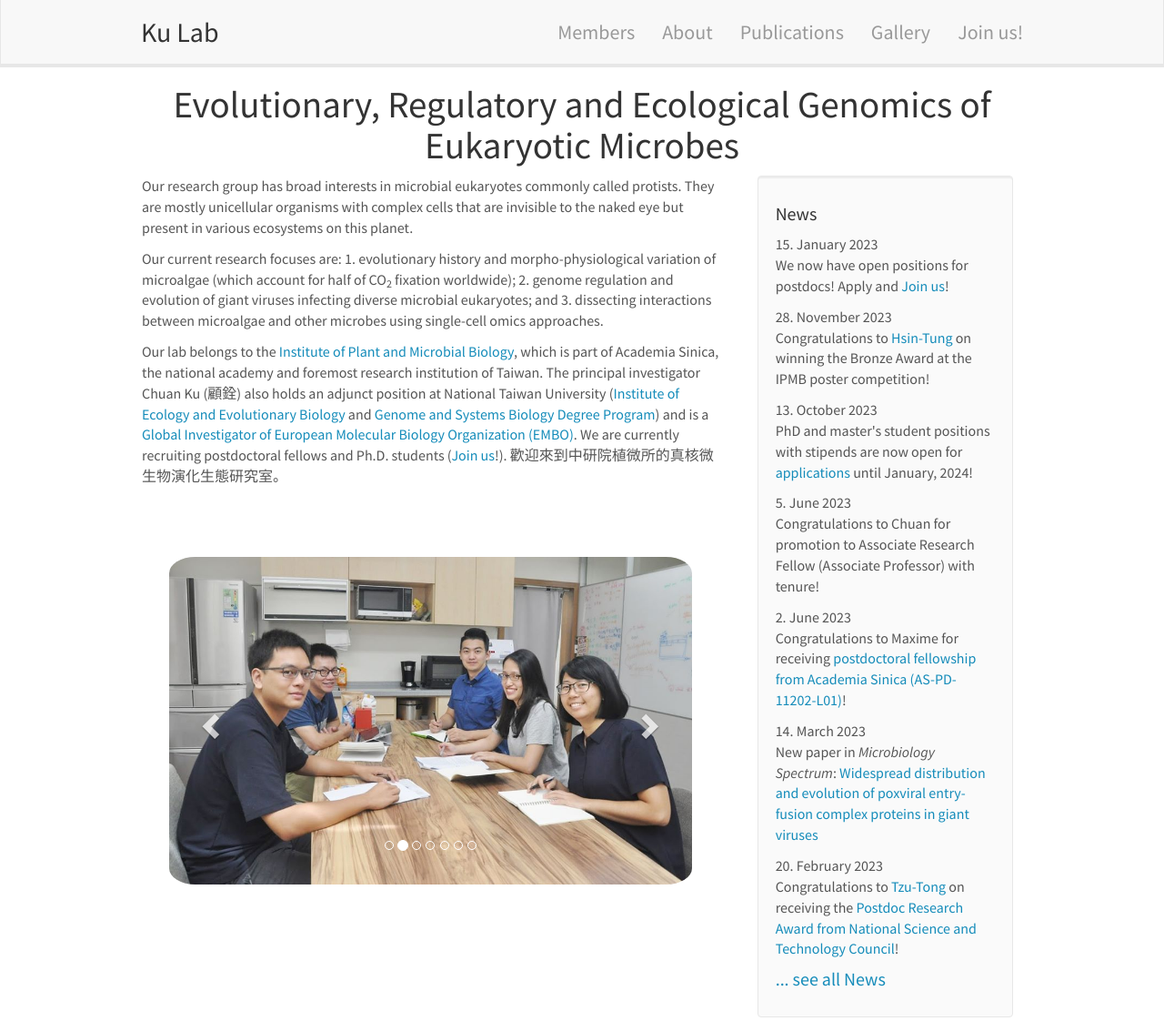
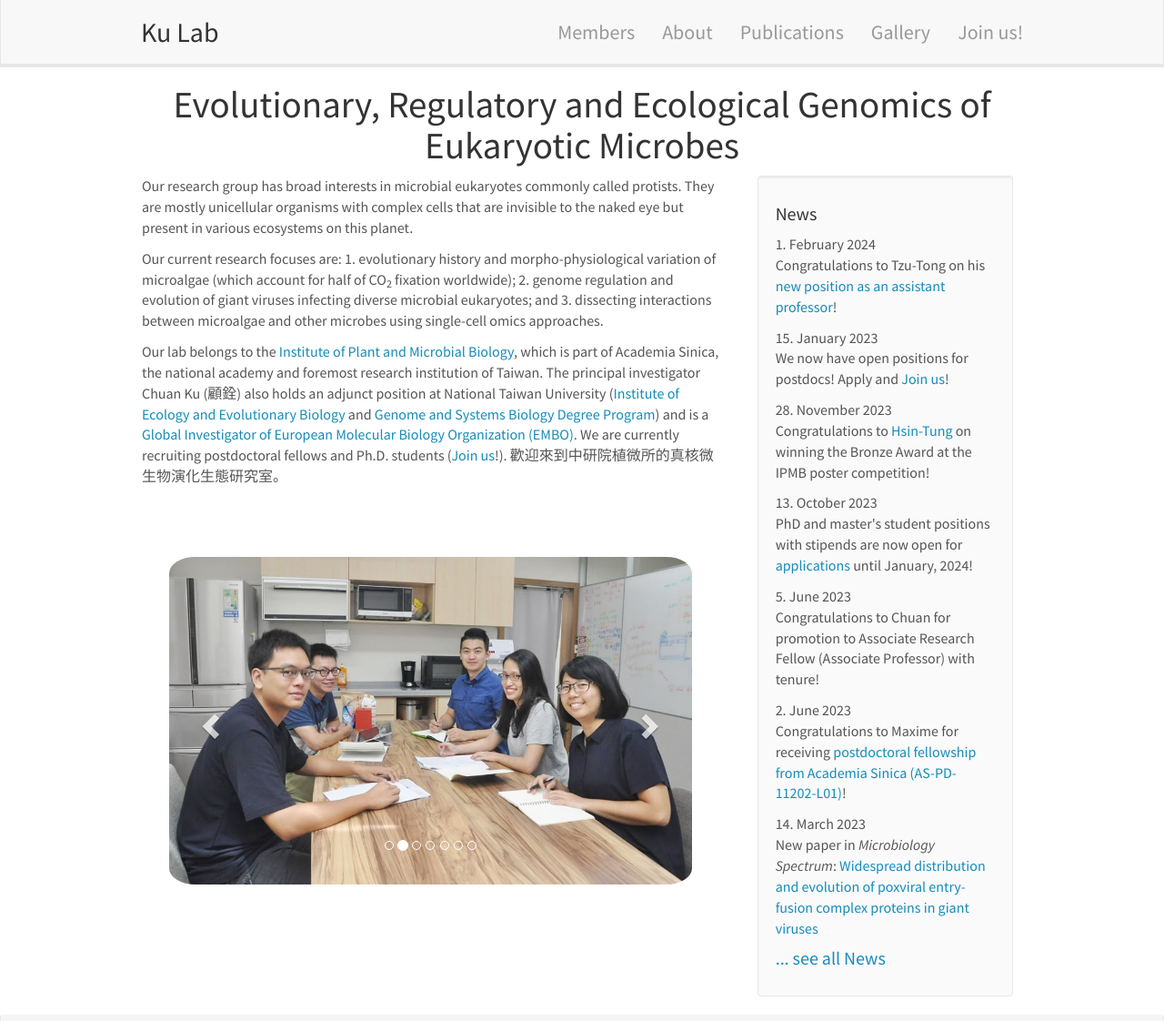
Before and after one commit to tzutongkao/Kao_Lab, a Jekyll site: the page built from _pages/home.md, in a window 1280 px wide and 1400 px high, cut to the strip 0-1122 px from the top of the window. Shown: the whole strip at 91% size. Built offline with Jekyll 4.4.1, drawn with Linux system fonts in a browser that asks for light colours; nearby versions of some CDN libraries.

Commit message:
Update news.yml

```diff
--- a/_data/news.yml
+++ b/_data/news.yml
@@ -1,3 +1,6 @@
+- date: 1. February 2024
+  headline: "Congratulations to Tzu-Tong on his <a href='https://biology.nsysu.edu.tw/p/412-1182-25405.php?Lang=en'>new position as an assistant professor</a></a>!"
+
 - date: 15. January 2023
   headline: "We now have open positions for postdocs! Apply and <a href='https://chuanku-lab.github.io/kulab/positions'>Join us</a>!"
 
```
